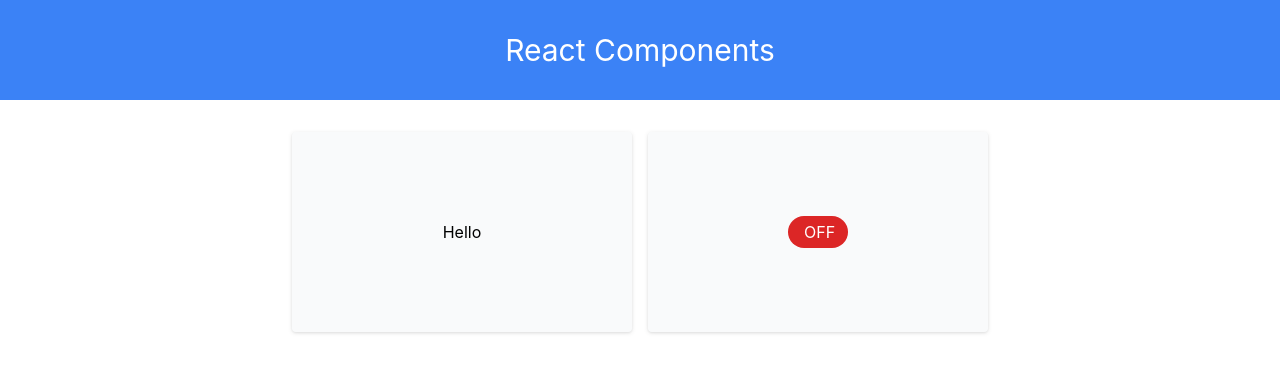
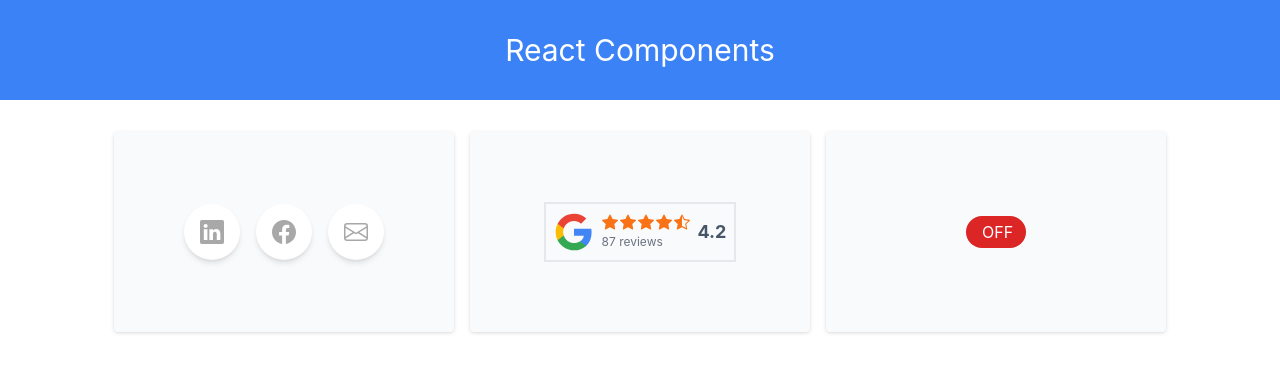
Before and after one commit to MuhammadUsmanMushtaq/react-components, a React (Create React App) app: page / in a window 1280 px wide. Shown: the top 372 px of the page. Built offline with nearby package versions, Linux system fonts and the light colour scheme.

Commit message:
rating /sharepost added

```diff
--- a/src/App.js
+++ b/src/App.js
@@ -1,13 +1,18 @@
 import Layout from '../src/components/Laoyout/Layout';
 import Card from '../src/components/Card';
 import Toggle from '../src/components/Toggle';
+import StarRating from '../src/components/StarRating';
+import SharingPost from '../src/components/SharingPost';
 
 function App() {
   return (
     <>
       <Layout>
         <Card>
-          <div>Hello</div>
+          <SharingPost />
+        </Card>
+        <Card>
+          <StarRating rating={4.2} totalRating={4.2} reviews={87} />
         </Card>
         <Card>
           <Toggle />
--- /dev/null
+++ b/src/components/SharingPost.jsx
@@ -0,0 +1,108 @@
+const SharingPost = () => {
+  const handleMouseEnter = (event) => {
+    event.target.style.fill = '#03a9f4';
+  };
+
+  const handleMouseLeave = (event) => {
+    event.target.style.fill = '#a9a8a8';
+  };
+
+  const LinkedinIcon = () => (
+    <svg
+      xmlns='http://www.w3.org/2000/svg'
+      width='24px'
+      height='24px'
+      viewBox='0 0 16 16'
+      style={styles.icon}
+      onMouseEnter={(e) => handleMouseEnter(e)}
+      onMouseLeave={(e) => handleMouseLeave(e)}
+    >
+      <path
+        style={styles.iconPath}
+        d='M0 1.146C0 .513.526 0 1.175 0h13.65C15.474 0 16 .513 16 1.146v13.708c0 .633-.526 1.146-1.175 1.146H1.175C.526 16 0 15.487 0 14.854V1.146zm4.943 12.248V6.169H2.542v7.225h2.401zm-1.2-8.212c.837 0 1.358-.554 1.358-1.248-.015-.709-.52-1.248-1.342-1.248-.822 0-1.359.54-1.359 1.248 0 .694.521 1.248 1.327 1.248h.016zm4.908 8.212V9.359c0-.216.016-.432.08-.586.173-.431.568-.878 1.232-.878.869 0 1.216.662 1.216 1.634v3.865h2.401V9.25c0-2.22-1.184-3.252-2.764-3.252-1.274 0-1.845.7-2.165 1.193v.025h-.016a5.54 5.54 0 0 1 .016-.025V6.169h-2.4c.03.678 0 7.225 0 7.225h2.4z'
+      />
+    </svg>
+  );
+
+  const FacebookIcon = () => (
+    <svg
+      xmlns='http://www.w3.org/2000/svg'
+      width='24px'
+      height='24px'
+      viewBox='0 0 16 16'
+      style={styles.icon}
+      onMouseEnter={(e) => handleMouseEnter(e)}
+      onMouseLeave={(e) => handleMouseLeave(e)}
+    >
+      <path
+        style={styles.iconPath}
+        d='M16 8.049c0-4.446-3.582-8.05-8-8.05C3.58 0-.002 3.603-.002 8.05c0 4.017 2.926 7.347 6.75 7.951v-5.625h-2.03V8.05H6.75V6.275c0-2.017 1.195-3.131 3.022-3.131.876 0 1.791.157 1.791.157v1.98h-1.009c-.993 0-1.303.621-1.303 1.258v1.51h2.218l-.354 2.326H9.25V16c3.824-.604 6.75-3.934 6.75-7.951z'
+      />
+    </svg>
+  );
+
+  const EmailIcon = () => (
+    <svg
+      xmlns='http://www.w3.org/2000/svg'
+      width='24px'
+      height='24px'
+      viewBox='0 0 16 16'
+      style={styles.icon}
+      onMouseEnter={(e) => handleMouseEnter(e)}
+      onMouseLeave={(e) => handleMouseLeave(e)}
+    >
+      <path
+        style={styles.iconPath}
+        d='M0 4a2 2 0 0 1 2-2h12a2 2 0 0 1 2 2v8a2 2 0 0 1-2 2H2a2 2 0 0 1-2-2V4Zm2-1a1 1 0 0 0-1 1v.217l7 4.2 7-4.2V4a1 1 0 0 0-1-1H2Zm13 2.383-4.708 2.825L15 11.105V5.383Zm-.034 6.876-5.64-3.471L8 9.583l-1.326-.795-5.64 3.47A1 1 0 0 0 2 13h12a1 1 0 0 0 .966-.741ZM1 11.105l4.708-2.897L1 5.383v5.722Z'
+      />
+    </svg>
+  );
+
+  const shareUrl = window.location.href;
+  const subject = 'Share this awsome page';
+
+  const socials = [
+    {
+      id: 1,
+      href: `https://www.linkedin.com/shareArticle?url=${shareUrl}`,
+      icon: <LinkedinIcon />,
+    },
+    {
+      id: 2,
+      href: `https://www.facebook.com/sharer.php?u=${shareUrl}`,
+      icon: <FacebookIcon />,
+    },
+
+    {
+      id: 4,
+      href: `mailto:?subject=${subject}&body=${shareUrl}`,
+      icon: <EmailIcon />,
+    },
+  ];
+
+  const styles = {
+    icon: {
+      fill: '#a9a8a8',
+    },
+    iconPath: {
+      pointerEvents: 'none',
+    },
+  };
+
+  const socialLinks = socials.map((social, id) => (
+    <div key={id} className='bg-white p-4 shadow-md rounded-full'>
+      <a href={social.href} target='_blank' rel='noreferrer'>
+        {social.icon}
+      </a>
+    </div>
+  ));
+  return (
+    <>
+      <div className='flex items-center justify-center gap-4 w-[180px]'>
+        {socialLinks}
+      </div>
+    </>
+  );
+};
+
+export default SharingPost;
--- /dev/null
+++ b/src/components/StarRating.jsx
@@ -0,0 +1,99 @@
+const EmptyStar = () => (
+  <svg
+    xmlns='http://www.w3.org/2000/svg'
+    width='16'
+    height='16'
+    fill='currentColor'
+    viewBox='0 0 16 16'
+  >
+    <path d='M2.866 14.85c-.078.444.36.791.746.593l4.39-2.256 4.389 2.256c.386.198.824-.149.746-.592l-.83-4.73 3.522-3.356c.33-.314.16-.888-.282-.95l-4.898-.696L8.465.792a.513.513 0 0 0-.927 0L5.354 5.12l-4.898.696c-.441.062-.612.636-.283.95l3.523 3.356-.83 4.73zm4.905-2.767-3.686 1.894.694-3.957a.565.565 0 0 0-.163-.505L1.71 6.745l4.052-.576a.525.525 0 0 0 .393-.288L8 2.223l1.847 3.658a.525.525 0 0 0 .393.288l4.052.575-2.906 2.77a.565.565 0 0 0-.163.506l.694 3.957-3.686-1.894a.503.503 0 0 0-.461 0z' />
+  </svg>
+);
+
+const FullStar = () => (
+  <svg
+    xmlns='http://www.w3.org/2000/svg'
+    width='16'
+    height='16'
+    fill='currentColor'
+    viewBox='0 0 16 16'
+  >
+    <path d='M3.612 15.443c-.386.198-.824-.149-.746-.592l.83-4.73L.173 6.765c-.329-.314-.158-.888.283-.95l4.898-.696L7.538.792c.197-.39.73-.39.927 0l2.184 4.327 4.898.696c.441.062.612.636.282.95l-3.522 3.356.83 4.73c.078.443-.36.79-.746.592L8 13.187l-4.389 2.256z' />
+  </svg>
+);
+
+const HalfStar = () => (
+  <svg
+    xmlns='http://www.w3.org/2000/svg'
+    width='16'
+    height='16'
+    fill='currentColor'
+    viewBox='0 0 16 16'
+  >
+    <path d='M5.354 5.119 7.538.792A.516.516 0 0 1 8 .5c.183 0 .366.097.465.292l2.184 4.327 4.898.696A.537.537 0 0 1 16 6.32a.548.548 0 0 1-.17.445l-3.523 3.356.83 4.73c.078.443-.36.79-.746.592L8 13.187l-4.389 2.256a.52.52 0 0 1-.146.05c-.342.06-.668-.254-.6-.642l.83-4.73L.173 6.765a.55.55 0 0 1-.172-.403.58.58 0 0 1 .085-.302.513.513 0 0 1 .37-.245l4.898-.696zM8 12.027a.5.5 0 0 1 .232.056l3.686 1.894-.694-3.957a.565.565 0 0 1 .162-.505l2.907-2.77-4.052-.576a.525.525 0 0 1-.393-.288L8.001 2.223 8 2.226v9.8z' />
+  </svg>
+);
+
+const GoogleLogo = () => (
+  <svg
+    xmlns='http://www.w3.org/2000/svg'
+    height='40'
+    width='40'
+    viewBox='0 0 24 24'
+  >
+    <path
+      d='M22.56 12.25c0-.78-.07-1.53-.2-2.25H12v4.26h5.92c-.26 1.37-1.04 2.53-2.21 3.31v2.77h3.57c2.08-1.92 3.28-4.74 3.28-8.09z'
+      fill='#4285F4'
+    />
+    <path
+      d='M12 23c2.97 0 5.46-.98 7.28-2.66l-3.57-2.77c-.98.66-2.23 1.06-3.71 1.06-2.86 0-5.29-1.93-6.16-4.53H2.18v2.84C3.99 20.53 7.7 23 12 23z'
+      fill='#34A853'
+    />
+    <path
+      d='M5.84 14.09c-.22-.66-.35-1.36-.35-2.09s.13-1.43.35-2.09V7.07H2.18C1.43 8.55 1 10.22 1 12s.43 3.45 1.18 4.93l2.85-2.22.81-.62z'
+      fill='#FBBC05'
+    />
+    <path
+      d='M12 5.38c1.62 0 3.06.56 4.21 1.64l3.15-3.15C17.45 2.09 14.97 1 12 1 7.7 1 3.99 3.47 2.18 7.07l3.66 2.84c.87-2.6 3.3-4.53 6.16-4.53z'
+      fill='#EA4335'
+    />
+    <path d='M1 1h22v22H1z' fill='none' />
+  </svg>
+);
+
+const StarRating = ({ rating, totalRating, reviews }) => {
+  const STAR_COUNT = 5;
+
+  // const getRoundedRatingValue = (value) => Math.floor((value + 0.3) * 2) / 2;
+
+  const ratingDecimal = rating % 1;
+  const roundRating =
+    rating % 1 !== 0 && ratingDecimal >= 0.7 ? Math.round(rating) : rating;
+
+  const starArrayConstructor = (el, i) => {
+    const j = i + 1;
+    if (j <= roundRating) {
+      return <FullStar key={i} />;
+    } else if (j > roundRating && j < roundRating + 1) {
+      return <HalfStar key={i} />;
+    } else {
+      return <EmptyStar key={i} />;
+    }
+  };
+  const stars = Array.from({ length: STAR_COUNT }, starArrayConstructor);
+
+  return (
+    <div className='flex items-center gap-2 border-2 p-2'>
+      <GoogleLogo />
+      <div>
+        <div className='flex gap-[2px] text-orange-500 mb-1'>{stars}</div>
+        <div className='text-xs text-gray-500 cursor-pointer'>
+          {reviews} reviews
+        </div>
+      </div>
+      <div className='text-slate-600 text-lg font-bold'>{totalRating}</div>
+    </div>
+  );
+};
+
+export default StarRating;
```
